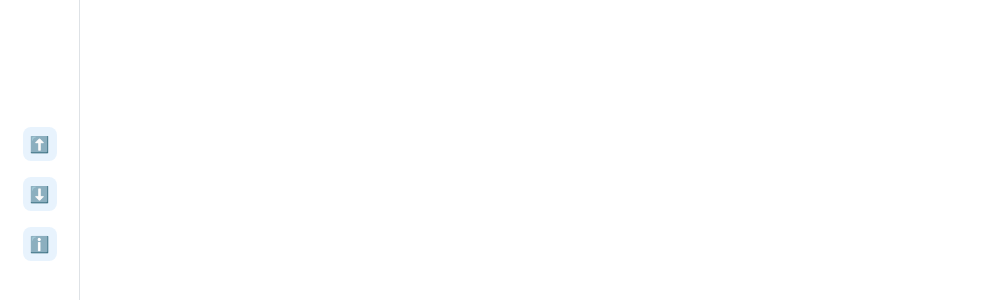
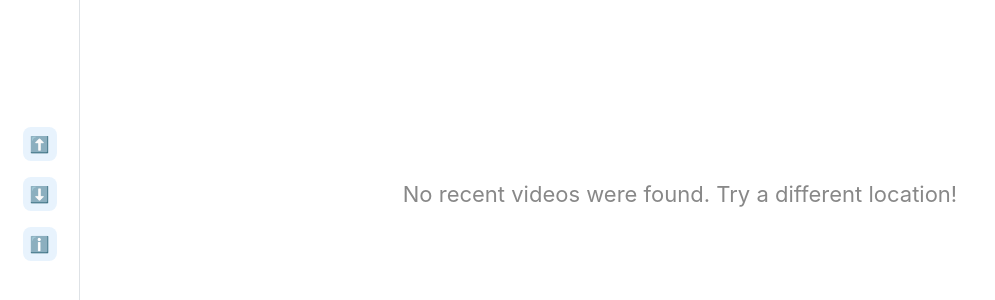
Before and after one commit to istng/geo-zapping_youtube, a React (Vite) app: page / in a window 1280 px wide. Shown: the part 206-506 px from the top of the page, without its empty margins (0-995 px from the left). Built offline with nearby package versions, Linux system fonts and the light colour scheme; no server answers; sample sign-in values are in the browser's storage.

Commit message:
handle no videos found

```diff
--- a/src/pages/VideoStation/components/VideoStation.tsx
+++ b/src/pages/VideoStation/components/VideoStation.tsx
@@ -131,7 +131,21 @@ export function VideoStation() {
                 position: 'relative',
               }}
             >
-              {rowVirtualizer.getVirtualItems().map(virtualRow => {
+              {videos.length === 0 ? (
+                <div style={{
+                  display: 'flex',
+                  alignItems: 'center',
+                  justifyContent: 'center',
+                  height: '100vh',
+                  fontSize: 22,
+                  color: '#888',
+                  textAlign: 'center',
+                  padding: 32,
+                }}>
+                  No recent videos were found. Try a different location!
+                </div>
+              ) : (
+                rowVirtualizer.getVirtualItems().map(virtualRow => {
                   const videoId = videos[virtualRow.index];
                   return (
                     <div
@@ -150,7 +164,8 @@ export function VideoStation() {
                       <YouTubeEmbed videoId={videoId} index={virtualRow.index} />
                     </div>
                   );
-              })}
+                })
+              )}
             </div>
           </div>
         </AppShellMain>
@@ -161,7 +176,6 @@ export function VideoStation() {
         title="Search for a location, or select one on the map"
         centered
       >
-        {/* Modal content goes here */}
         <div>
           <MapLocation lat={location?.lat} lon={location?.lon} zoom={13} onSelectCoordinates={handleSelectCoordinates} />
         </div>
```
Lines whose indentation alone changed are shown as unchanged.
